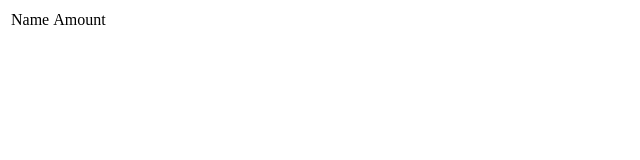
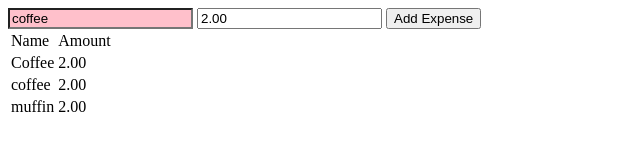
Before and after one commit to miblee/lab-w02d03-js-expense-tracker, a plain HTML site: page index.html in a window 1280 px wide. Shown: the whole page, without its empty margins (0-640 px from the left). Drawn offline with Linux system fonts and the light colour scheme.

Commit message:
adds rows with data, clears inputs, does NOT track amount or delete

```diff
--- a/index.html
+++ b/index.html
@@ -4,13 +4,36 @@
 <meta charset="utf-8">
 <link rel="stylesheet" type="text/css" href="style.css">
   <title></title>
+  <style>
+    input[name="exp-name"]{
+      background: pink;
+    }
+
+  </style>
 </head>
 <body>
+  <form>
+    <input type="text" placeholder="name" name="exp-name" value="coffee">
+    <input type="text" placeholder="amount" name="exp-amount" value="2.00">
+    <button>Add Expense</button>
+  </form>
 <table>
-<tr>
-  <td>Name</td>
-  <td>Amount</td>
-</tr>
+  <thead>
+    <tr>
+      <td>Name</td>
+      <td>Amount</td>
+    </tr>
+  </thead>
+  <tbody>
+    <tr>
+      <td>
+        Coffee
+      </td>
+      <td>
+        2.00
+      </td>
+    </tr>
+  </tbody>
 </table>
 <script type="text/javascript" src="main.js"></script>
 </body>
--- a/main.js
+++ b/main.js
@@ -1 +1,53 @@
 console.log("Hello");
+
+var tbody = document.querySelector('tbody');
+var btn = document.querySelector('button');
+var expName = document.querySelector('input[name="exp-name"]');
+var expAmount = document.querySelector('input[name="exp-amount"]');
+
+var handleClick = function(evt){
+  evt.preventDefault();
+  var expense = getValues();
+  var row = renderRow(expense.name, expense.amount);
+  tbody.appendChild(row);
+  clearInputs();
+}
+
+btn.addEventListener('click', handleClick);
+    // <tr>
+    //   <td>Coffee</td><td>2.00</td>
+    // </tr>
+
+var renderRow = function(name, amount) {
+  var tr = document.createElement('tr');
+  var td = document.createElement('td');
+  td.textContent = name;
+  tr.appendChild(td);
+  td = document.createElement('td');
+  td.textContent = amount;
+  tr.appendChild(td);
+  return tr;
+}
+
+var getValues = function(){
+  var val = parseFloat(expAmount.value);
+  // target DOM for inputs and save the values
+  // expName.value = expName.value;
+  // expAmount.value = expAmount.value;
+  return {
+    name: expName.value,
+    amount: expAmount.value
+  };
+}
+
+var clearInputs = function() {
+  expName.value = '';
+  expAmount.value = '';
+}
+
+
+
+var row = renderRow('coffee', '2.00');
+tbody.appendChild(row);
+row = renderRow('muffin', '2.00');
+tbody.appendChild(row);
```
